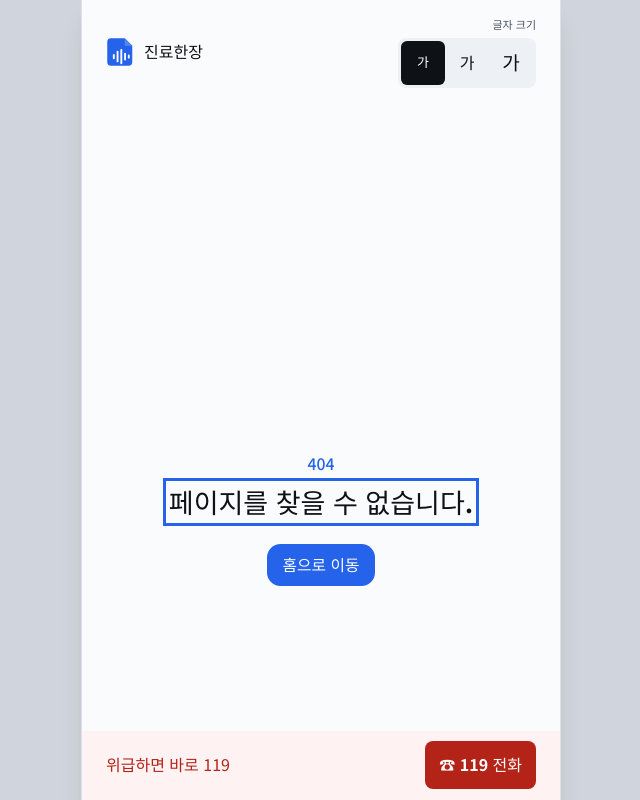
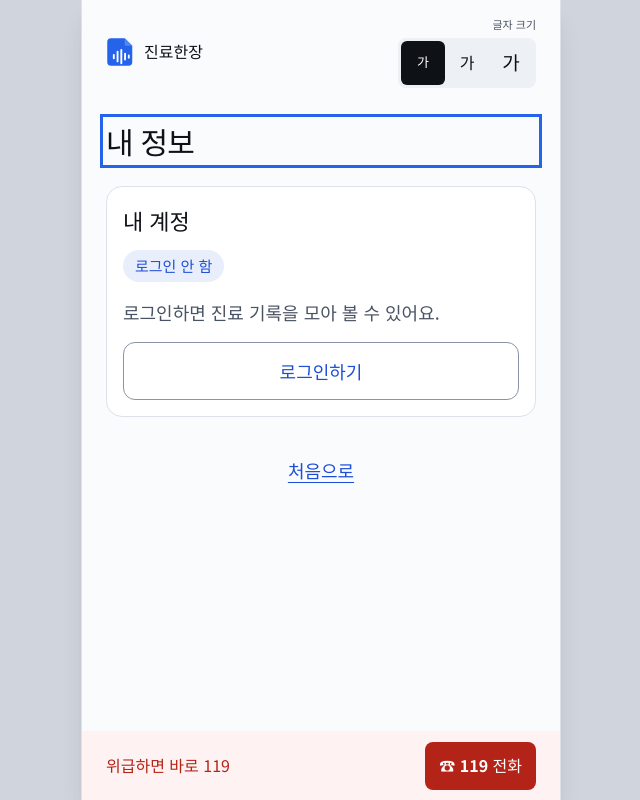
Before and after one commit to AI-healthCare-Team5/Team5-FE, a React (Vite) app: page /my-info in a window 1280 px wide. Before the commit this address had no page. Shown: the top 800 px of the page, without its empty margins (319-959 px from the left). Built offline with nearby package versions, Linux system fonts and the light colour scheme.

Commit message:
Feat: 내 계정 상태와 로그아웃 및 탈퇴 화면 구현

```diff
--- a/src/App.tsx
+++ b/src/App.tsx
@@ -14,6 +14,7 @@ import { LoginPage } from "@/pages/login/LoginPage";
 import { RecordConsentPage } from "@/pages/record-consent/RecordConsentPage";
 import { RecordsPage } from "@/pages/records/RecordsPage";
 import { RecordDetailPage } from "@/pages/records/RecordDetailPage";
+import { MyInfoPage } from "@/pages/my-info/MyInfoPage";
 
 const router = createBrowserRouter([
   {
@@ -34,6 +35,7 @@ const router = createBrowserRouter([
       { path: "/record-consent", element: <RecordConsentPage /> },
       { path: "/records", element: <RecordsPage /> },
       { path: "/records/:id", element: <RecordDetailPage /> },
+      { path: "/my-info", element: <MyInfoPage /> },
       { path: "*", element: <NotFoundPage /> },
     ],
   },
--- /dev/null
+++ b/src/pages/my-info/MyInfoPage.tsx
@@ -0,0 +1,32 @@
+import { useNavigate } from "react-router";
+import { ActionLink, PageTitle } from "@/components/ui";
+import { AccountCard } from "@/pages/my-info/components/AccountCard";
+import { appActions, useAppStore } from "@/stores/appStore";
+
+// P01 본문(#32)은 이 페이지에서 계정 영역 아래에 합칩니다.
+export function MyInfoPage() {
+  const state = useAppStore();
+  const navigate = useNavigate();
+  return (
+    <>
+      <PageTitle>내 정보</PageTitle>
+      <AccountCard
+        loggedIn={state.loggedIn}
+        nickname={state.nickname}
+        recordConsent={state.recordConsent}
+        recordCount={state.records.length}
+        onLogout={() => {
+          appActions.logout();
+          navigate("/");
+        }}
+        onWithdraw={() => {
+          appActions.withdraw();
+          navigate("/");
+        }}
+      />
+      <ActionLink to="/" variant="quiet">
+        처음으로
+      </ActionLink>
+    </>
+  );
+}
--- /dev/null
+++ b/src/pages/my-info/components/AccountCard.tsx
@@ -0,0 +1,74 @@
+import { useState } from "react";
+import { InlineConfirm } from "@/components/InlineConfirm";
+import { ActionLink, Button, Card } from "@/components/ui";
+
+export interface AccountCardProps {
+  loggedIn: boolean;
+  nickname?: string;
+  recordConsent: boolean;
+  recordCount: number;
+  onLogout: () => void;
+  onWithdraw: () => void;
+}
+
+export function AccountCard({
+  loggedIn,
+  nickname,
+  recordConsent,
+  recordCount,
+  onLogout,
+  onWithdraw,
+}: AccountCardProps) {
+  const [confirming, setConfirming] = useState(false);
+  return (
+    <Card>
+      <h2 className="mb-3 text-[1.222rem] font-bold">내 계정</h2>
+      <p className="mb-4 inline-block rounded-full bg-brand-soft px-3 py-1 text-[0.833rem] text-brand-strong">
+        {loggedIn ? "카카오 로그인 중" : "로그인 안 함"}
+      </p>
+      {loggedIn ? (
+        <div className="space-y-4">
+          <p className="font-bold">{nickname ? `${nickname} 님` : "내 기록"}</p>
+          <dl className="space-y-2 text-[0.889rem]">
+            <div className="flex flex-wrap justify-between gap-2">
+              <dt className="text-muted">기록 저장 동의</dt>
+              <dd>{recordConsent ? "동의함" : "동의 안 함"}</dd>
+            </div>
+            <div className="flex flex-wrap justify-between gap-2">
+              <dt className="text-muted">저장한 기록</dt>
+              <dd>{recordCount}건</dd>
+            </div>
+          </dl>
+          <ActionLink to="/records" variant="outline">
+            내 기록 보기
+          </ActionLink>
+          <ActionLink to="/record-consent" variant="quiet">
+            기록 동의 내용 보기
+          </ActionLink>
+          <Button variant="outline" onClick={onLogout}>
+            로그아웃
+          </Button>
+          <Button variant="quiet" onClick={() => setConfirming(true)}>
+            탈퇴하고 기록 모두 지우기
+          </Button>
+          {confirming && (
+            <InlineConfirm
+              message="탈퇴하고 기록을 모두 지울까요? 기록 저장 동의도 함께 거두어져요."
+              onCancel={() => setConfirming(false)}
+              onConfirm={onWithdraw}
+            />
+          )}
+        </div>
+      ) : (
+        <div className="space-y-4">
+          <p className="text-muted">
+            로그인하면 진료 기록을 모아 볼 수 있어요.
+          </p>
+          <ActionLink to="/login" variant="outline">
+            로그인하기
+          </ActionLink>
+        </div>
+      )}
+    </Card>
+  );
+}
```
